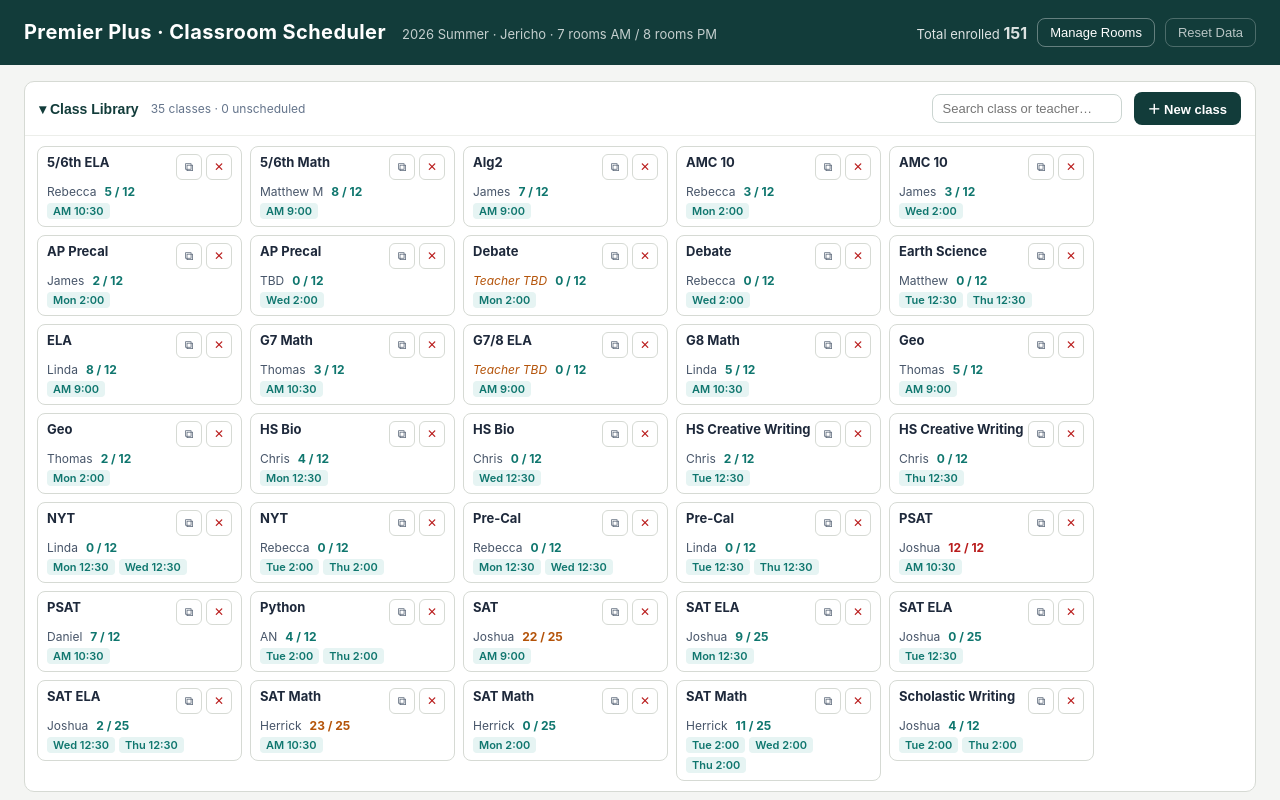
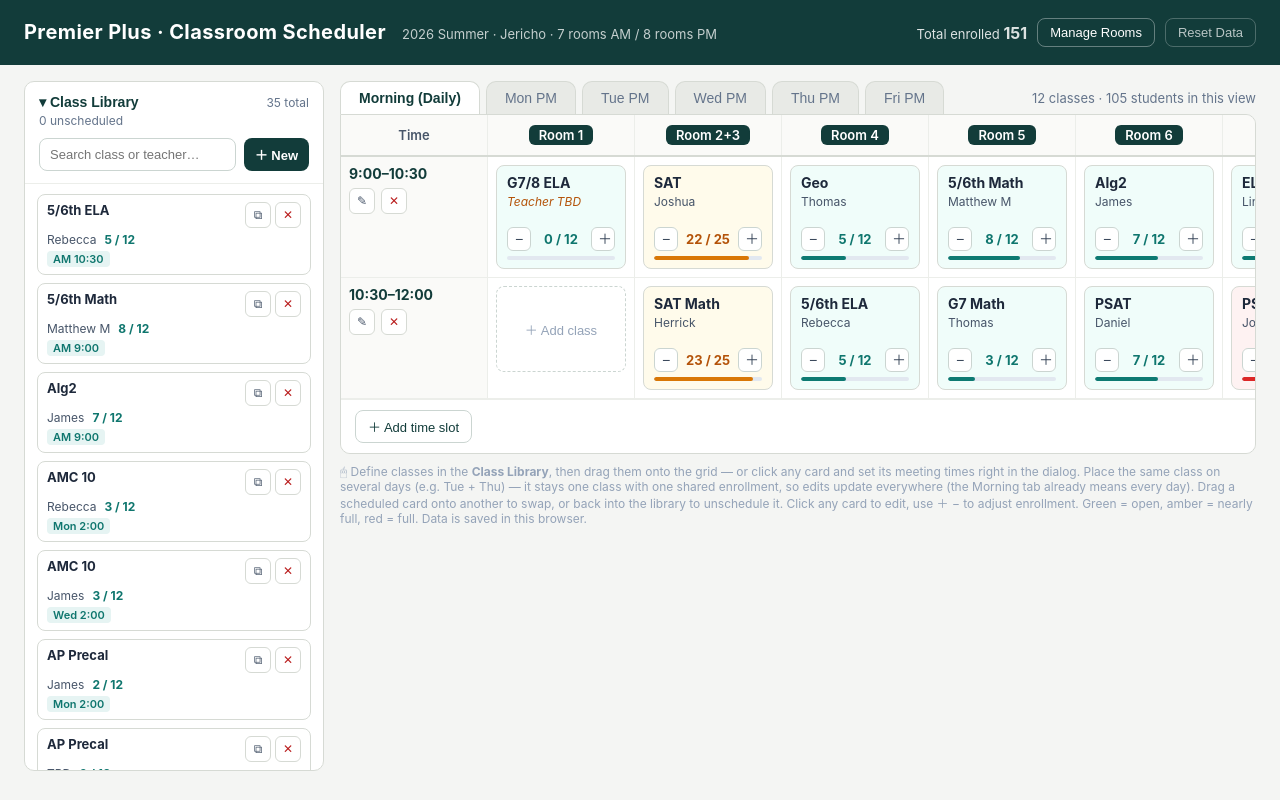
Before and after one commit to yuyanx/classroom-scheduler, a React (Vite) app: page / in a window 1280 px wide. Shown: the top 800 px of the page. Built offline with nearby package versions, Linux system fonts and the light colour scheme.

Commit message:
Move class library to left sidebar

```diff
--- a/src/App.jsx
+++ b/src/App.jsx
@@ -402,41 +402,52 @@ export default function ClassroomScheduler() {
         </div>
       )}
 
+      <div style={{ maxWidth: 1500, margin: "0 auto", padding: "16px 24px 40px", display: "flex", gap: 16, alignItems: "flex-start" }}>
         {/* Class Library */}
-      <section style={{ maxWidth: 1320, margin: "0 auto", padding: "16px 24px 0" }}>
-        <div style={{ background: "#fff", border: "1px solid #d6dad4", borderRadius: 10 }}>
-          <div style={{ display: "flex", alignItems: "center", gap: 12, padding: "10px 14px", borderBottom: libOpen ? "1px solid #eceeea" : "none", flexWrap: "wrap" }}>
+        <aside style={{ flex: "0 0 300px", width: 300, position: "sticky", top: 16, alignSelf: "flex-start" }}>
+          <div style={{ background: "#fff", border: "1px solid #d6dad4", borderRadius: 10, height: "calc(100vh - 112px)", minHeight: 420, maxHeight: 780, display: "flex", flexDirection: "column", overflow: "hidden" }}>
+            <div style={{ padding: "12px 14px", borderBottom: libOpen ? "1px solid #eceeea" : "none" }}>
+              <div style={{ display: "flex", alignItems: "center", gap: 8 }}>
                 <button
                   onClick={() => setLibOpen((o) => !o)}
-              style={{ background: "transparent", border: "none", cursor: "pointer", fontSize: 14, fontWeight: 700, color: "#123c3a", padding: 0 }}
+                  style={{ background: "transparent", border: "none", cursor: "pointer", fontSize: 14, fontWeight: 700, color: "#123c3a", padding: 0, textAlign: "left" }}
                 >
                   {libOpen ? "▾" : "▸"} Class Library
                 </button>
-            <span style={{ fontSize: 12, color: "#64748b" }}>
-              {catalog.length} classes · {unscheduledCount} unscheduled
+                <span style={{ marginLeft: "auto", fontSize: 12, color: "#64748b", whiteSpace: "nowrap" }}>
+                  {catalog.length} total
                 </span>
+              </div>
+              <div style={{ marginTop: 3, fontSize: 12, color: "#64748b" }}>
+                {unscheduledCount} unscheduled
+              </div>
+              {libOpen && (
+                <div style={{ display: "flex", gap: 8, marginTop: 10 }}>
                   <input
-              style={{ ...inputStyle, width: 190, padding: "6px 10px", marginLeft: "auto", fontSize: 13 }}
+                    style={{ ...inputStyle, minWidth: 0, flex: 1, padding: "6px 10px", fontSize: 13 }}
                     placeholder="Search class or teacher…"
                     value={libQuery}
                     onChange={(e) => setLibQuery(e.target.value)}
                   />
-            <button style={{ ...btnPrimary, padding: "7px 14px", fontSize: 13 }} onClick={() => setEditing({ isNew: true })}>
-              ＋ New class
+                  <button style={{ ...btnPrimary, padding: "7px 11px", fontSize: 13, flexShrink: 0 }} onClick={() => setEditing({ isNew: true })}>
+                    ＋ New
                   </button>
+                </div>
+              )}
             </div>
             {libOpen && (
               <div
                 {...trayHandlers}
                 style={{
-                padding: "10px 12px", display: "flex", flexWrap: "wrap", gap: 8, minHeight: 50, alignItems: "flex-start",
+                  padding: "10px 12px", display: "flex", flexDirection: "column", gap: 8, minHeight: 0, flex: 1, alignItems: "stretch",
+                  overflowY: "auto", overscrollBehavior: "contain",
                   background: dragOver === "tray" ? "#fff7ed" : "transparent",
                   outline: drag?.type === "pl" ? "2px dashed #d97706" : "none",
                   outlineOffset: -5, borderRadius: "0 0 10px 10px",
                 }}
               >
                 {drag?.type === "pl" && (
-                <span style={{ fontSize: 12, color: "#b45309", fontWeight: 600, alignSelf: "center" }}>
+                  <span style={{ fontSize: 12, color: "#b45309", fontWeight: 600 }}>
                     ⤓ Release here to unschedule
                   </span>
                 )}
@@ -458,7 +469,7 @@ export default function ClassroomScheduler() {
                       style={{
                         border: "1px solid #d6dad4", borderRadius: 8,
                         background: chips.length ? "#fff" : "#fffbeb",
-                      padding: "7px 9px", width: 185, cursor: "grab",
+                        padding: "7px 9px", width: "100%", boxSizing: "border-box", cursor: "grab",
                         opacity: drag?.type === "lib" && drag.id === k.id ? 0.35 : 1,
                         display: "flex", flexDirection: "column", gap: 4,
                       }}
@@ -489,17 +500,18 @@ export default function ClassroomScheduler() {
                   );
                 })}
                 {libList.length === 0 && (
-                <span style={{ fontSize: 13, color: "#94a3b8", alignSelf: "center" }}>
-                  {catalog.length === 0 ? "No classes yet — click ＋ New class." : "No classes match the search."}
+                  <span style={{ fontSize: 13, color: "#94a3b8" }}>
+                    {catalog.length === 0 ? "No classes yet — click ＋ New." : "No classes match the search."}
                   </span>
                 )}
               </div>
             )}
           </div>
-      </section>
+        </aside>
 
+        <div style={{ flex: 1, minWidth: 0 }}>
           {/* Tabs */}
-      <nav style={{ maxWidth: 1320, margin: "0 auto", padding: "16px 24px 0", display: "flex", gap: 6, flexWrap: "wrap" }}>
+          <nav style={{ display: "flex", gap: 6, flexWrap: "wrap" }}>
             {SECTIONS.map((s) => (
               <button
                 key={s.id}
@@ -525,7 +537,7 @@ export default function ClassroomScheduler() {
           </nav>
 
           {/* Schedule grid */}
-      <main style={{ maxWidth: 1320, margin: "0 auto", padding: "0 24px 40px" }}>
+          <main>
             <div style={{ background: "#fff", border: "1px solid #d6dad4", borderRadius: "0 10px 10px 10px", overflowX: "auto" }}>
           <table style={{ borderCollapse: "collapse", width: "100%", minWidth: 140 + curRooms.length * 145 }}>
             <thead>
@@ -653,6 +665,8 @@ export default function ClassroomScheduler() {
               Green = open, amber = nearly full, red = full. Data is saved in this browser.
             </p>
           </main>
+        </div>
+      </div>
 
       {/* Class edit modal */}
       {editing && (
```
Also changed, not shown: app.js, 1 other file (tests, documents, lock files or other folders). Lines whose indentation alone changed are shown as unchanged.
